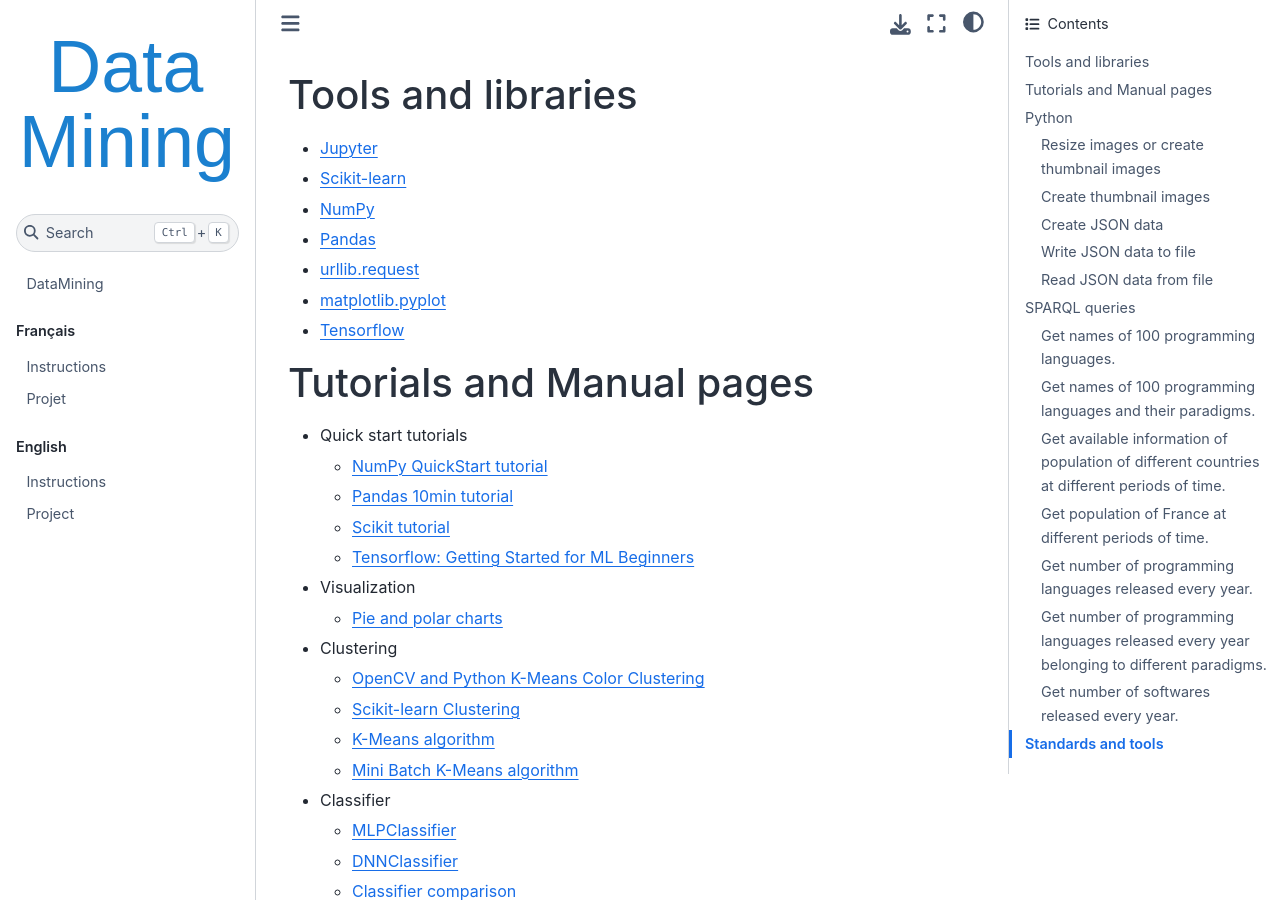
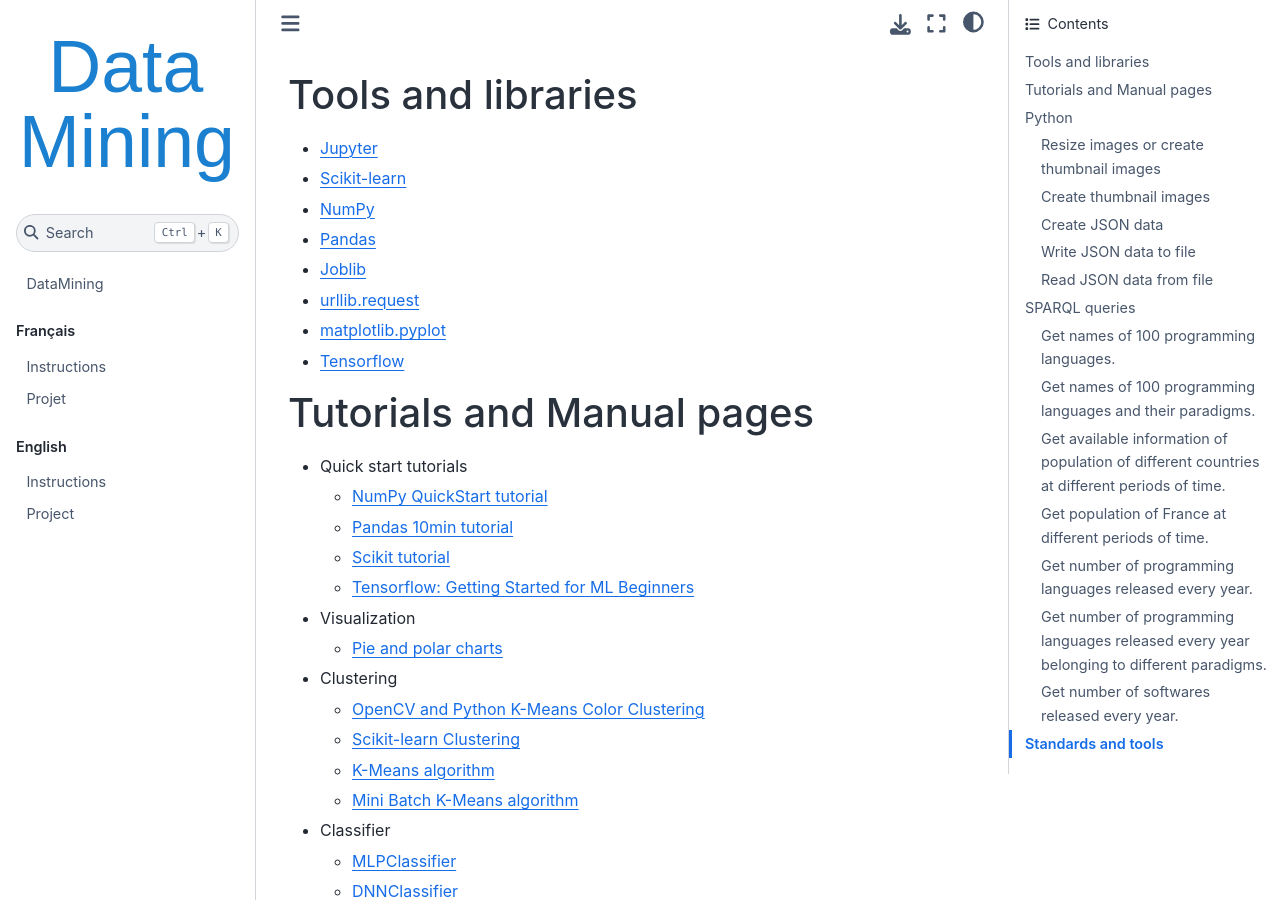
Before and after one commit to johnsamuelwrites/DataMining, a Jupyter Book: the page built from en/references.md, in a window 1280 px wide and 900 px high. Built offline with Jupyter Book 1.0.4 settings and Sphinx 7.4.7 and the Sphinx Book theme 1.1.4, drawn with Linux system fonts in a browser that asks for light colours; pages that are not in the unit, such as notebooks, are missing from menus.

Commit message:
Update practicals 1

```diff
--- a/en/references.md
+++ b/en/references.md
@@ -4,6 +4,7 @@
 -   [Scikit-learn](http://scikit-learn.org/stable/index.html)
 -   [NumPy](http://www.numpy.org/)
 -   [Pandas](https://pandas.pydata.org/)
+-   [Joblib](https://joblib.readthedocs.io/)
 -   [urllib.request](https://docs.python.org/3.6/library/urllib.request.html)
 -   [matplotlib.pyplot](https://matplotlib.org/api/pyplot_api.html)
 -   [Tensorflow](https://www.tensorflow.org/)
```
Also changed, not shown: 2 other files.
